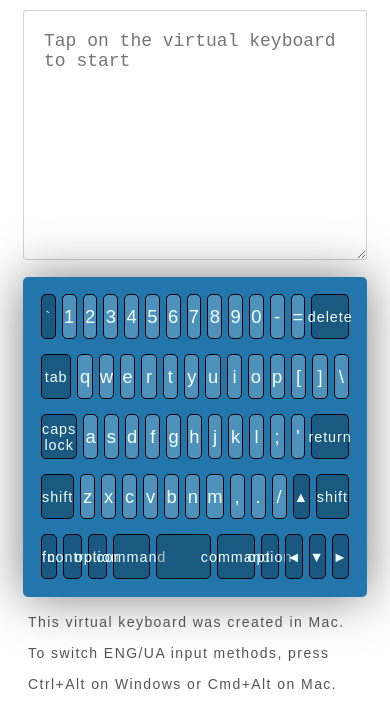
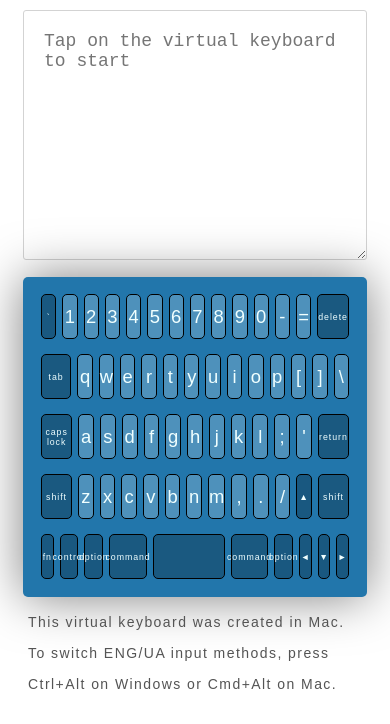
Before and after one commit to IuliiaPi/virtual-keyboard, a plain HTML site: page index.html in a window 390 px wide. Shown: the part 150-874 px from the top of the page. Drawn offline with Linux system fonts and the light colour scheme.

Commit message:
feat: add media

```diff
--- a/style.css
+++ b/style.css
@@ -174,3 +174,20 @@ html {
     padding: 0px 5px;
     font-size: 14px;
 }
+
+@media (max-width: 1000px) {
+
+    .btn_dark {
+        font-weight: 300;
+        font-size: 0.75rem;
+    }
+
+}
+
+@media (max-width: 650px) {
+
+    .btn_dark {
+        font-size: 0.55rem;
+    }
+
+}
```
